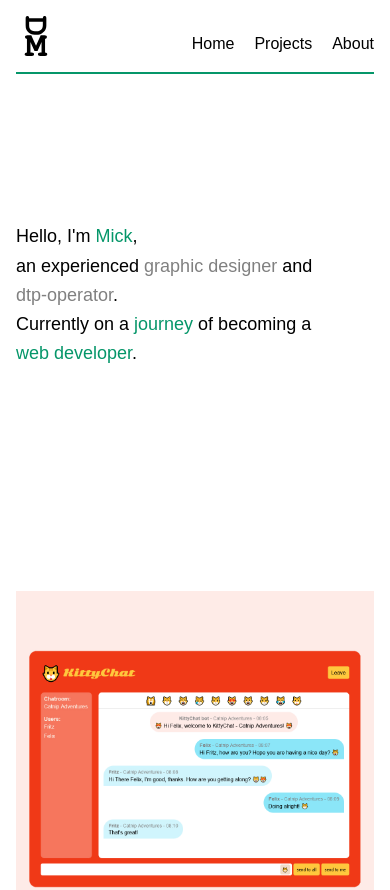
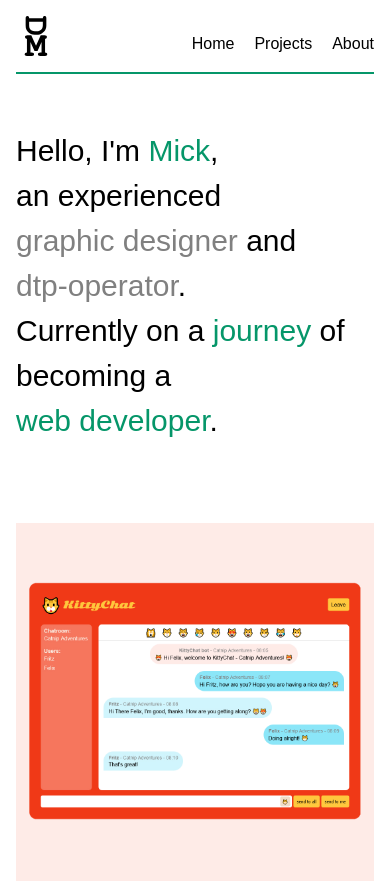
Before and after one commit to MickDellaert/portfolio2021, a Next.js app: page / in a window 390 px wide. Shown: the top 890 px of the page. Built offline with nearby package versions, Linux system fonts and the light colour scheme.

Commit message:
changed header from vh to margins, adjusted mobile view

```diff
--- a/components/Header.js
+++ b/components/Header.js
@@ -2,7 +2,7 @@ import Navbar from "./Navbar";
 import Hero from "./Hero";
 
 const Header = () => {
-    return ( <div className="header-container flex flex-col w-full">
+    return ( <div className="header-container w-full">
         <Navbar/>
         <Hero/>
     </div> );
--- a/components/Hero.js
+++ b/components/Hero.js
@@ -1,12 +1,13 @@
 const Hero = () => {
   return (
-      <div className="hero grid grid-cols-8  bg-white justify-center items-center mx-4 md:mx-16">
-        <h1 className="col-span-8 md:col-start-2 md:col-span-6 text-lg leading-relaxed md:text-4xl md:leading-relaxed">
+      <div className="hero grid grid-cols-8  bg-white justify-center items-center mx-4 md:mx-16 mt-32 mb-20 md:mt-64 md:mb-56">
+        <h1 className="header-title col-span-8 md:col-start-2 md:col-span-6 text-3xl leading-normal md:text-5xl md:leading-normal">
           Hello, I'm <span className="span line">Mick</span>,<br /> an
           experienced <span className="span2">graphic designer</span> and{" "}
           <span className="span2">dtp-operator</span>.<br />
           Currently on a <span className="span line">journey</span> of becoming
           a <span className="span">web developer</span>.
+
         </h1>
       </div>
   );
--- a/pages/projects/[id].js
+++ b/pages/projects/[id].js
@@ -71,7 +71,7 @@ export default ({ project }) => (
       })}
     </div>
 
-    <div className="project-navbuttons h-16 py-3 md:mx-16">
+    <div className="project-navbuttons h-16 py-3 mx-4 md:mx-16">
       <Link href={`/projects/[id]`} as={`/projects/${project.id - 1}`} passHref>
         <a className="text-gray-500 hover:text-green-600">{project.id > 1 ? "◁ Previous" : ""}</a>
       </Link>
--- a/styles/globals.css
+++ b/styles/globals.css
@@ -17,12 +17,17 @@ body {
 
 h1 {
   font-family: "Libre Franklin", sans-serif;
-  font-weight: 500;
+  font-weight: 400;
+}
+
+.header-title {
+  font-family: "Libre Franklin", sans-serif;
+  font-weight: 400;
 }
 
 .span {
   font-family: "Libre Franklin", sans-serif;
-  font-weight: 500;
+  font-weight: 400;
   color: #059669;
   white-space: nowrap;
 }
@@ -94,22 +99,20 @@ logo-container {
   font-size: 0;
 }
 
-
 .navlinks a {
   margin-left: 20px;
   font-weight: 500;
 }
 
 a:hover {
-  text-decoration: underline black;
+  text-decoration: underline currentColor;
   text-decoration-thickness: 2px;
   text-underline-offset: 6px;
 }
 
-a{
+a {
   font-weight: 500;
 }
-
 
 .grid-image-container {
   position: relative;
@@ -192,7 +195,7 @@ a{
 }
 
 .header-container {
-  height: 70vh;
+  /* height: 70vh; */
 }
 
 /* #projects{
```
Also changed, not shown: 2 other files (tests, documents, lock files or other folders).
